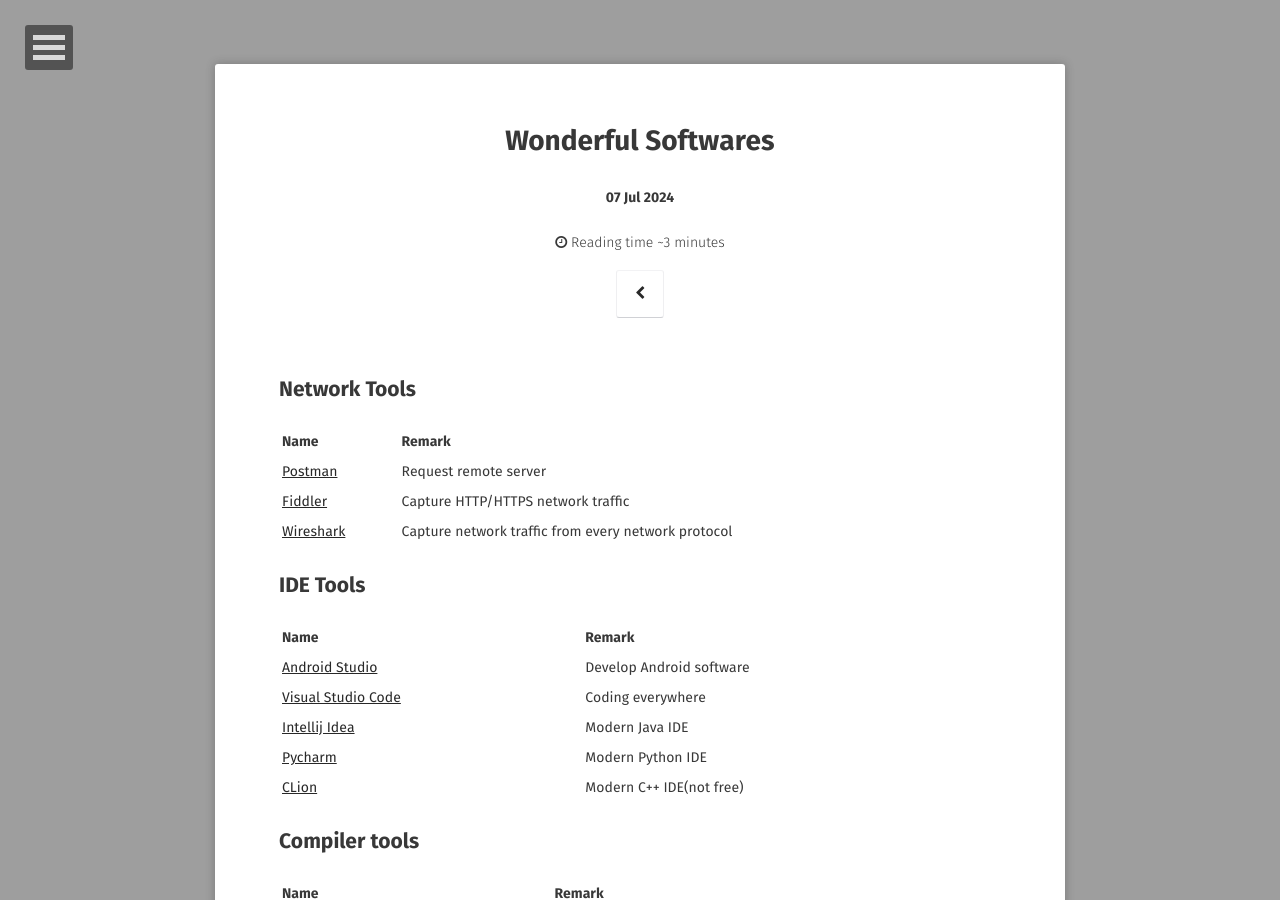
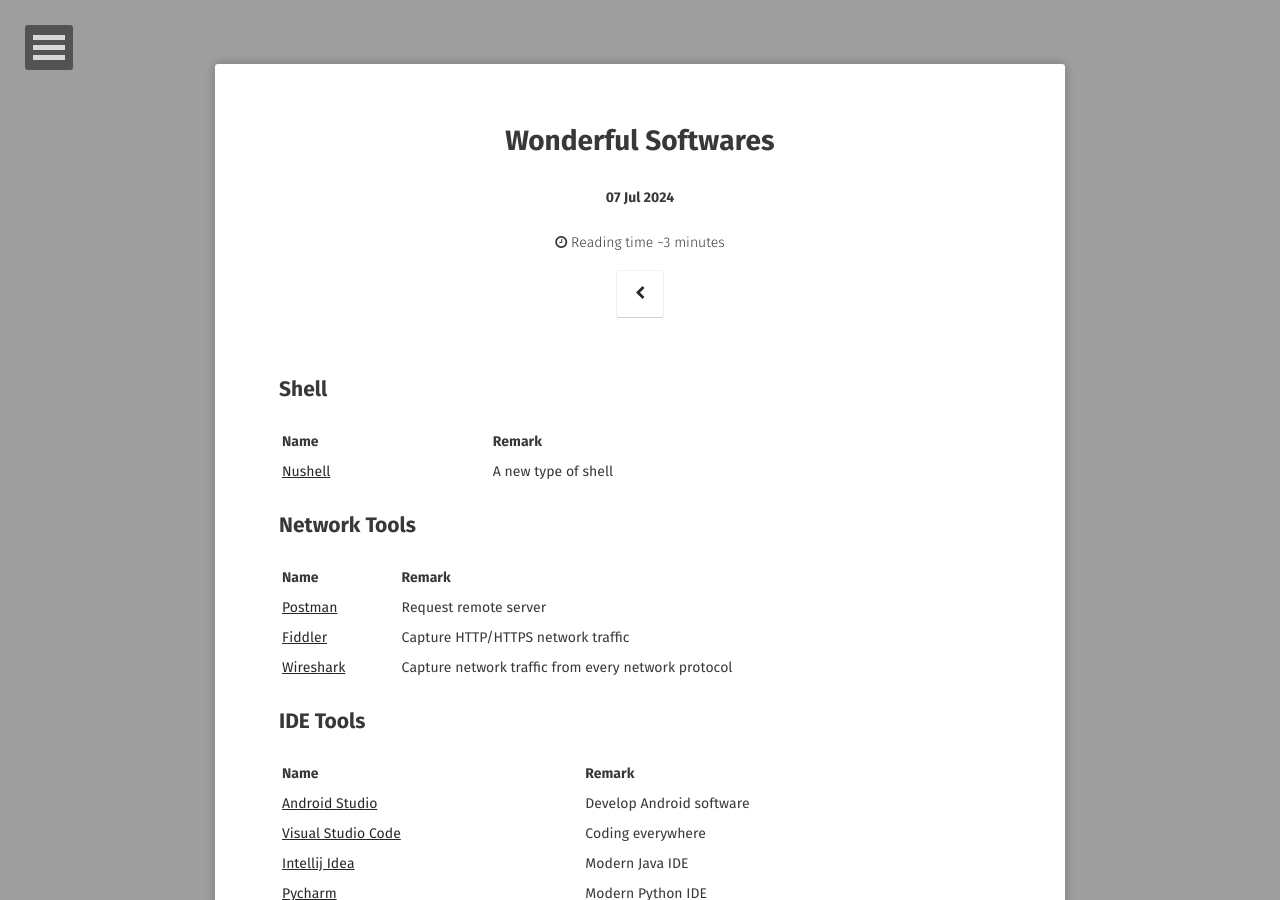
Before and after one commit to o7878x/o7878x.github.io, a Jekyll site: the page built from _posts/2024-07-07-wonderful-softwares.md, in a window 1280 px wide and 900 px high. Built offline with Jekyll 4.4.1, drawn with Linux system fonts in a browser that asks for light colours; some web fonts are replaced; comment, search, counter and statistics services are not loaded.

Commit message:
feature:add nushell software

```diff
--- a/_posts/2024-07-07-wonderful-softwares.md
+++ b/_posts/2024-07-07-wonderful-softwares.md
@@ -8,6 +8,12 @@
 - coding
 - software
 ---
+
+## Shell
+
+| Name | Remark |
+| --- | --- |
+| [Nushell](https://www.nushell.sh/) | A new type of shell |
 
 ## Network Tools
 
```
